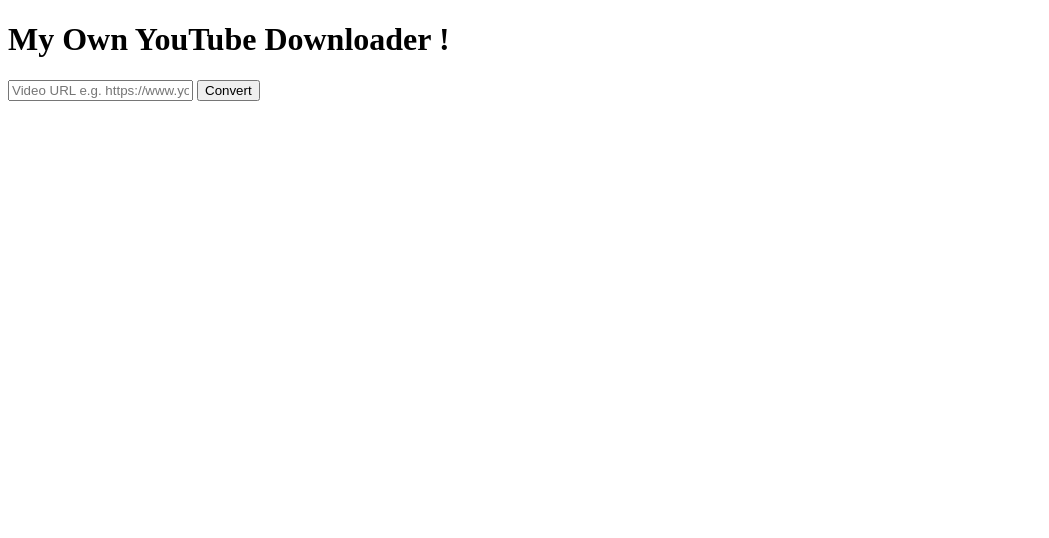
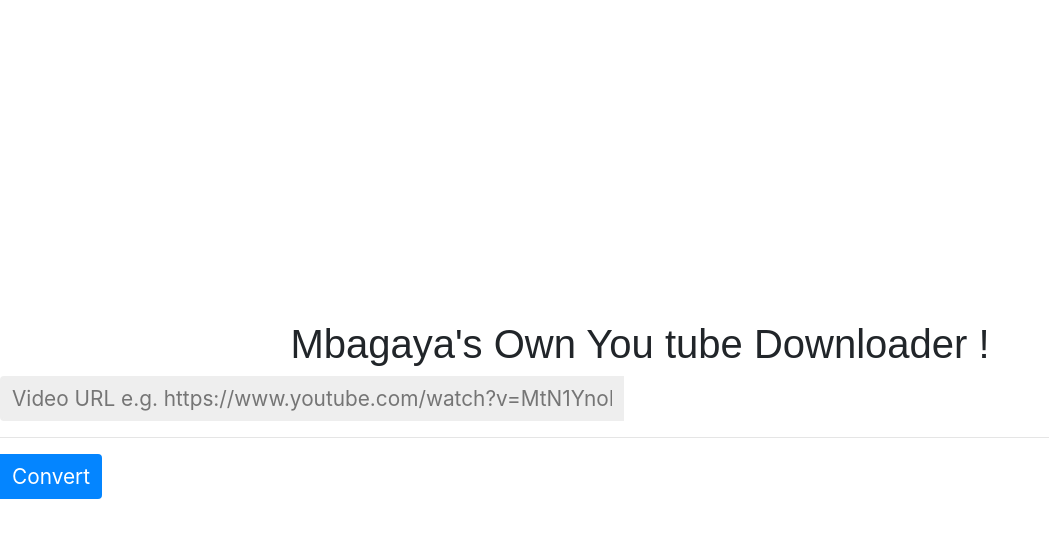
Before and after one commit to Virsail/my-you-tube-downloader, a plain HTML site: page index.html in a window 1280 px wide. Shown: the whole page, without its empty margins (0-1049 px from the left). Drawn offline with nearby package versions, Linux system fonts and the light colour scheme.

Commit message:
add a link to my css stylesheet

```diff
--- a/index.html
+++ b/index.html
@@ -1,11 +1,12 @@
 <!DOCTYPE html>
 <html>
 <head>
-    <title>YouTube Downloader</title>
+    <link href="css/bootstrap.css" rel="stylesheet" type="text/css">
+    <link href="css/styles.css" rel="stylesheet" type="text/css">
 </head>
 <body>
-    <h1 class="heading">My Own YouTube Downloader !</h1>
-    <input class="URL-input" placeholder="Video URL e.g. https://www.youtube.com/watch?v=MtN1YnoL46Q">
+    <h1 class="heading">Mbagaya's Own You tube Downloader !</h1>
+    <input class="URL-input" placeholder="Video URL e.g. https://www.youtube.com/watch?v=MtN1YnoL46Q"><hr>
     <button class="convert-button">Convert</button>
 </body>
 </html>
```
